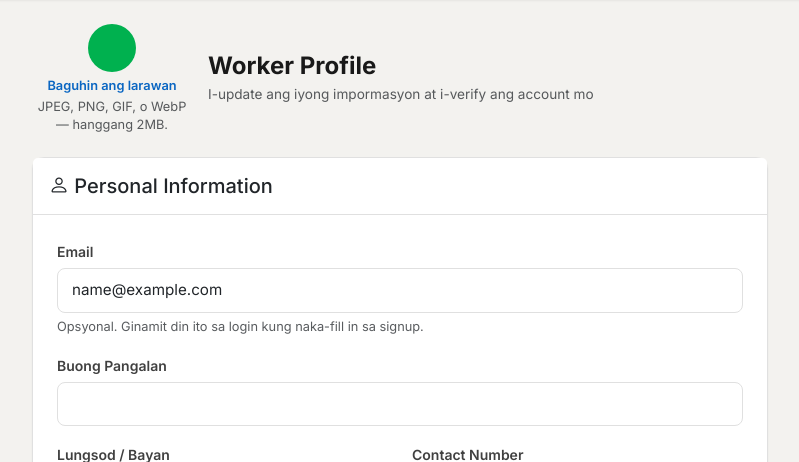
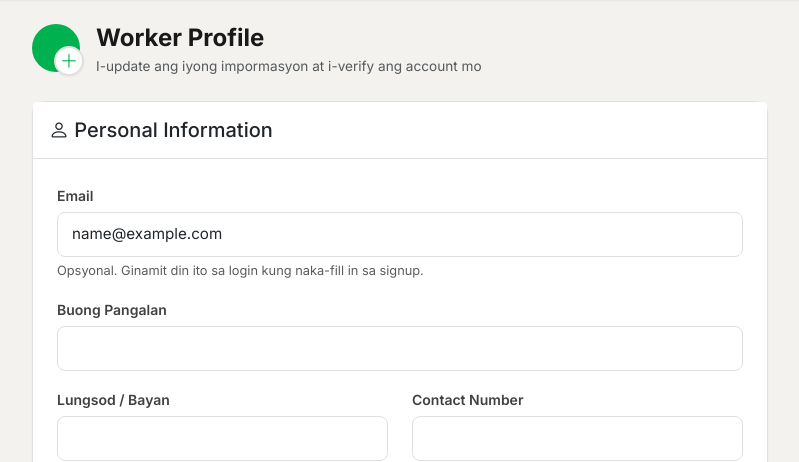
Before and after one commit to jazmin1110/ITENT-15x, a Django app: page /accounts/worker-profile/ in a window 1280 px wide. Shown: the part 53-515 px from the top of the page, without its empty margins (240-1039 px from the left). Run offline with Django 4.2, Linux system fonts and the light colour scheme; the visitor is signed in with stand-in values (Sample User, id 1).

Commit message:
profile pic

```diff
--- a/static/css/base.css
+++ b/static/css/base.css
@@ -150,26 +150,50 @@ a:hover {
   background: var(--blue-500);
 }
 
-/* Profile page: large header avatar + edit label */
+/* Profile page: large header avatar + corner + button */
 .profile-page-header-avatar {
   line-height: 1.25;
 }
-.profile-page-header-avatar__edit {
-  font-size: 0.8rem;
-  font-weight: 600;
-  color: var(--color-link);
+.profile-page-header-avatar__wrap {
+  position: relative;
+  display: inline-block;
+  line-height: 0;
+}
+.profile-page-header-avatar__plus-btn {
+  position: absolute;
+  right: -4px;
+  bottom: -4px;
+  width: 30px;
+  height: 30px;
+  margin: 0;
+  border-radius: 50%;
+  background: var(--color-surface);
+  border: 2px solid var(--color-border);
+  box-shadow: var(--shadow-sm);
+  display: inline-flex;
+  align-items: center;
+  justify-content: center;
+  color: var(--color-primary);
   cursor: pointer;
-  text-decoration: none;
-  margin-top: 6px;
-  text-align: center;
+  transition: background 0.15s ease, border-color 0.15s ease;
 }
-.profile-page-header-avatar__edit:hover {
-  text-decoration: underline;
-  color: var(--blue-600);
+.profile-page-header-avatar__plus-btn:hover {
+  background: var(--green-50);
+  border-color: var(--green-500);
+  color: var(--green-700);
+}
+.profile-page-header-avatar__plus-btn:focus-visible {
+  outline: 2px solid var(--color-link);
+  outline-offset: 2px;
+}
+.profile-page-header-avatar__plus-btn .bi {
+  font-size: 1.15rem;
+  line-height: 1;
+  font-weight: 700;
 }
 .profile-page-header-avatar__hint {
   font-size: 0.72rem;
-  max-width: 10rem;
+  max-width: 12rem;
   line-height: 1.35;
 }
 
--- a/templates/accounts/worker_profile.html
+++ b/templates/accounts/worker_profile.html
@@ -9,11 +9,16 @@
       {% csrf_token %}
       <div class="page-header d-flex align-items-start gap-3 mb-4">
         <div id="profile-photo" class="profile-photo-section profile-page-header-avatar d-flex flex-column align-items-center flex-shrink-0">
-          {% include 'partials/user_avatar.html' with size='lg' %}
-          <label for="id_avatar" class="profile-page-header-avatar__edit">Baguhin ang larawan</label>
-          {{ form.avatar }}
+          <div class="profile-page-header-avatar__wrap">
+            {% include 'partials/user_avatar.html' with size='lg' %}
+            <label for="id_avatar" class="profile-page-header-avatar__plus-btn" title="Baguhin ang larawan">
+              <span class="visually-hidden">Baguhin ang larawan</span>
+              <i class="bi bi-plus-lg" aria-hidden="true"></i>
+            </label>
+            {{ form.avatar }}
+          </div>
           {% if form.avatar.errors %}<div class="text-danger small mt-1 text-center px-1">{{ form.avatar.errors.0 }}</div>{% endif %}
-          <small class="form-text text-muted text-center px-1 mt-1 profile-page-header-avatar__hint">JPEG, PNG, GIF, o WebP — hanggang 2MB.</small>
+          <small id="profile-avatar-hint" class="form-text text-muted text-center px-1 mt-2 profile-page-header-avatar__hint{% if not form.avatar.errors %} d-none{% endif %}">JPEG, PNG, GIF, o WebP — hanggang 2MB.</small>
         </div>
         <div class="flex-grow-1 align-self-center">
           <h2 class="mb-0">Worker Profile</h2>
@@ -229,3 +234,17 @@
   </div>
 </div>
 {% endblock %}
+
+{% block extra_js %}
+<script>
+(function () {
+  var wrap = document.querySelector('#profile-photo .profile-page-header-avatar__plus-btn');
+  var hint = document.getElementById('profile-avatar-hint');
+  if (wrap && hint) {
+    wrap.addEventListener('click', function () {
+      hint.classList.remove('d-none');
+    });
+  }
+})();
+</script>
+{% endblock %}
```
Also changed, not shown: accounts/tests.py (+10 -8 lines), templates/accounts/employer_profile.html (+23 -4 lines).
